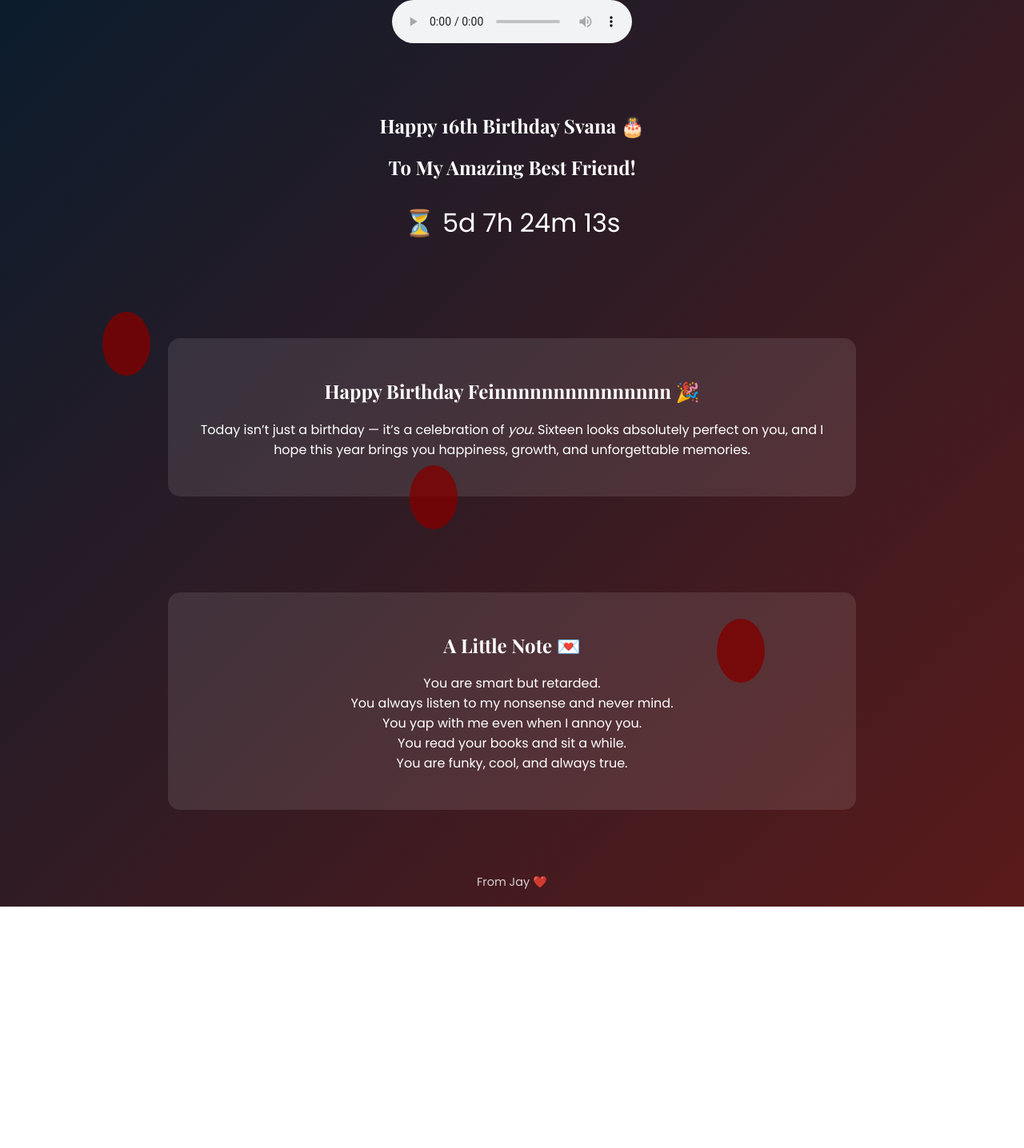
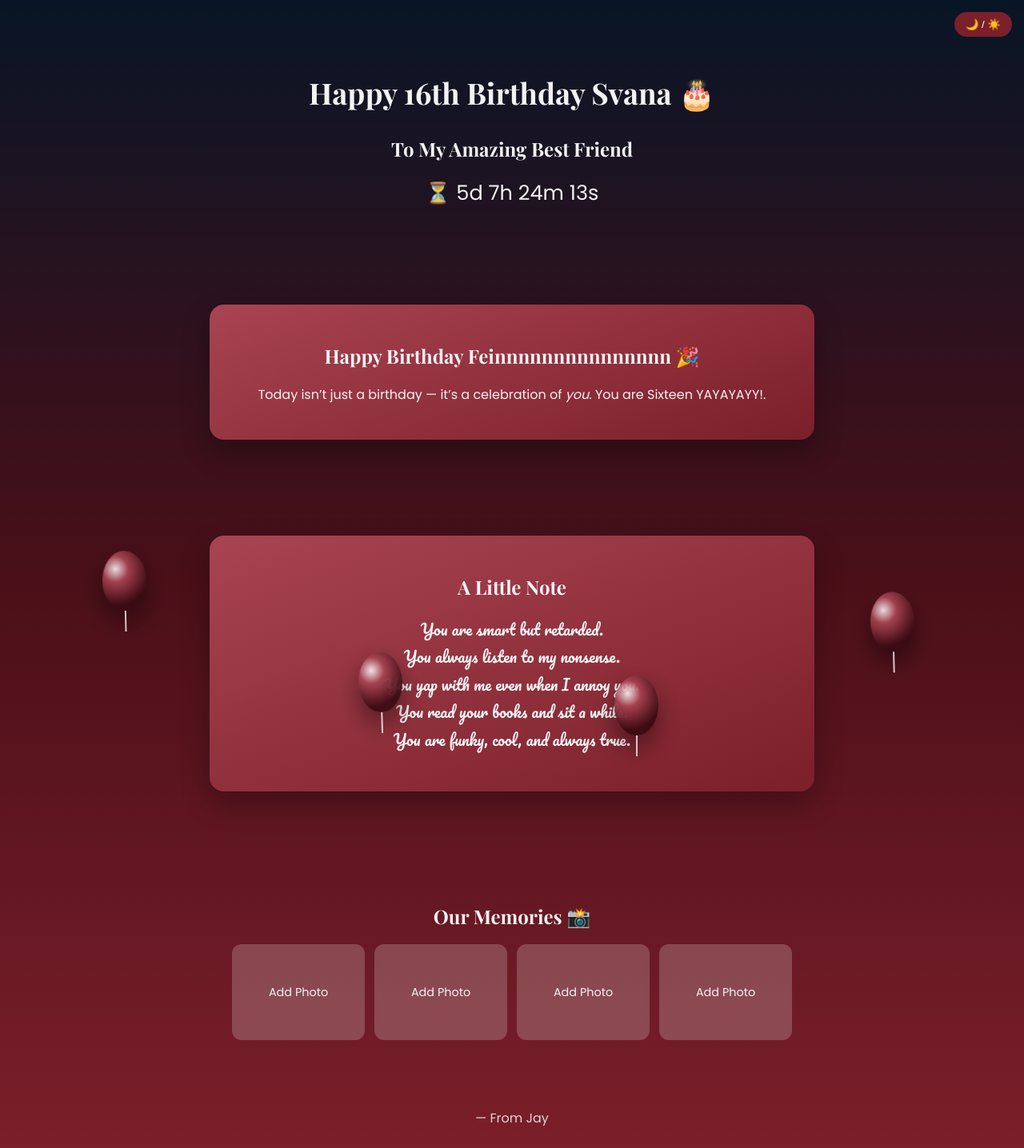
Before and after one commit to jpurohit54321-ux/pocketdynamite7788ax, a plain HTML site: page Untitled-1.html in a window 1280 px wide. Shown: the whole page at 80% size. Before the commit the page ends 1134 px from the top, so only its background shows below. Drawn offline with nearby package versions, Linux system fonts and the light colour scheme.

Commit message:
Update Untitled-1.html

```diff
--- a/Untitled-1.html
+++ b/Untitled-1.html
@@ -2,120 +2,201 @@
 <html lang="en">
 <head>
 <meta charset="UTF-8">
+<meta name="viewport" content="width=device-width, initial-scale=1.0">
 <title>Happy 16th Birthday Svana!</title>
 
-  <!-- Google Fonts -->
-  <link href="https://fonts.googleapis.com/css2?family=Playfair+Display:wght@500;700&family=Poppins:wght@300;400;600&display=swap" rel="stylesheet">
+<link href="https://fonts.googleapis.com/css2?family=Playfair+Display:wght@600;700&family=Poppins:wght@300;400;600&family=Pacifico&display=swap" rel="stylesheet">
 
 <style>
+:root {
+  --navy: #081526;
+  --maroon-dark: #4a0f18;
+  --maroon-mid: #7b1f2a;
+  --maroon-light: #a94452;
+  --gold: #f3f3f3;
+  --text: #f3f3f3;
+}
+
+body.light {
+  --navy: #f6f2f2;
+  --maroon-dark: #f2c4cb;
+  --maroon-mid: #e08c9a;
+  --maroon-light: #ffffff;
+  --text: #222;
+}
+
 body {
   margin: 0;
   font-family: 'Poppins', sans-serif;
-      background: linear-gradient(135deg, #0b1c2d, #5a1a1a);
-      color: white;
-      overflow-x: hidden;
+  background: linear-gradient(180deg,var(--navy),var(--maroon-dark),var(--maroon-mid));
+  color: var(--text);
   text-align: center;
+  transition: 0.4s;
 }
 
-    h1, h2 {
+h1,h2 {
   font-family: 'Playfair Display', serif;
 }
 
-    section {
-      padding: 60px 20px;
+h1 {
+  color: var(--gold);
+  font-size: 2.3rem;
 }
 
+section {
+  padding: 60px 16px;
+}
+
+/* Toggle */
+.toggle {
+  position: fixed;
+  top: 15px;
+  right: 15px;
+  padding: 8px 14px;
+  border-radius: 20px;
+  background: var(--maroon-mid);
+  color: white;
+  border: none;
+  cursor: pointer;
+}
+
+/* Countdown */
 .countdown {
-      font-size: 2rem;
-      margin-top: 30px;
+  font-size: 1.6rem;
 }
 
 .reveal {
   display: none;
-      font-size: 3rem;
-      margin-top: 30px;
-      animation: fadeIn 2s ease-in-out;
+  font-size: 2.5rem;
+  color: var(--gold);
+  animation: pop 1s ease infinite alternate;
 }
 
-    @keyframes fadeIn {
-      from { opacity: 0; transform: scale(0.8); }
-      to { opacity: 1; transform: scale(1); }
+@keyframes pop {
+  from { transform: scale(1); }
+  to { transform: scale(1.05); }
 }
 
-    .message, .letter {
-      max-width: 800px;
+/* Cards */
+.card {
+  max-width: 700px;
   margin: auto;
-      background: rgba(255,255,255,0.1);
-      padding: 30px;
-      border-radius: 15px;
+  padding: 28px;
+  border-radius: 18px;
+  background: linear-gradient(160deg,var(--maroon-light),var(--maroon-mid));
+  box-shadow: 0 15px 35px rgba(0,0,0,0.3);
 }
 
+/* Letter */
+.letter p {
+  font-family: 'Pacifico', cursive;
+  font-size: 1.2rem;
+  line-height: 1.8;
+}
+
+/* Gallery */
+.gallery {
+  display: grid;
+  grid-template-columns: repeat(auto-fit,minmax(120px,1fr));
+  gap: 12px;
+  max-width: 700px;
+  margin: auto;
+}
+
+.gallery div {
+  height: 120px;
+  background: rgba(255,255,255,0.2);
+  border-radius: 12px;
+  display: flex;
+  align-items: center;
+  justify-content: center;
+  font-size: 0.9rem;
+}
+
+
+/* BALLOONS – UPGRADED */
 .balloon {
   position: fixed;
-      bottom: -150px;
-      width: 60px;
-      height: 80px;
-      background: maroon;
+  bottom: -120px;
+  width: 55px;
+  height: 75px;
   border-radius: 50%;
-      animation: floatUp 10s infinite linear;
-      opacity: 0.8;
+  background:
+    radial-gradient(circle at 30% 30%,
+      rgba(255,255,255,0.9),
+      var(--maroon-light) 25%,
+      var(--maroon-dark) 70%);
+  box-shadow:
+    inset -8px -12px 20px rgba(0,0,0,0.25),
+    0 15px 30px rgba(0,0,0,0.45);
+  animation: floatUp 16s infinite ease-in;
+  opacity: 0.95;
+}
+
+.balloon::after {
+  content: '';
+  position: absolute;
+  bottom: -26px;
+  left: 50%;
+  width: 2px;
+  height: 26px;
+  background: rgba(255,255,255,0.8);
+  transform: translateX(-50%);
 }
 
 @keyframes floatUp {
-      from { transform: translateY(0); }
-      to { transform: translateY(-120vh); }
+  from { transform: translateY(0) rotate(-2deg); }
+  to { transform: translateY(-140vh) rotate(3deg); }
 }
 
 footer {
-      padding: 20px;
-      font-size: 0.9rem;
-      opacity: 0.8;
+  padding: 25px;
+  opacity: 0.85;
+}
+
+/* Fireworks canvas */
+canvas {
+  position: fixed;
+  inset: 0;
+  pointer-events: none;
 }
 </style>
 </head>
 
 <body>
 
-<!-- 🎶 Background Music -->
-<!-- NOTE: Autoplay may be blocked until user clicks -->
-<audio controls loop>
-  <source src="music.mp3" type="audio/mpeg">
-  Your browser does not support the audio element.
-</audio>
+<button class="toggle" onclick="toggleTheme()">🌙 / ☀️</button>
 
-<!-- 🎈 Balloons -->
-<div class="balloon" style="left:10%; animation-delay:0s;"></div>
-<div class="balloon" style="left:40%; animation-delay:2s;"></div>
-<div class="balloon" style="left:70%; animation-delay:4s;"></div>
+<canvas id="fireworks"></canvas>
 
-<!-- 🎂 HERO -->
+<!-- Balloons -->
+<div class="balloon" style="left:10%"></div>
+<div class="balloon" style="left:35%;animation-delay:3s"></div>
+<div class="balloon" style="left:60%;animation-delay:6s"></div>
+<div class="balloon" style="left:85%;animation-delay:1s"></div>
 <section>
   <h1>Happy 16th Birthday Svana 🎂</h1>
-  <h2>To My Amazing Best Friend!</h2>
-
+  <h2>To My Amazing Best Friend</h2>
   <div class="countdown" id="countdown">Counting down...</div>
-  <div class="reveal" id="reveal">✨ SHE’S OFFICIALLY 16 ✨</div>
+  <div class="reveal" id="reveal">🎂✨ SHE’S OFFICIALLY 16 ✨🎂</div>
 </section>
 
-<!-- 💌 MESSAGE -->
 <section>
-  <div class="message">
+  <div class="card">
     <h2>Happy Birthday Feinnnnnnnnnnnnnnn 🎉</h2>
     <p>
       Today isn’t just a birthday — it’s a celebration of <em>you</em>.
-      Sixteen looks absolutely perfect on you, and I hope this year brings you
-      happiness, growth, and unforgettable memories.
+      You are Sixteen YAYAYAYY!.
     </p>
   </div>
 </section>
 
-<!-- 💖 LETTER -->
 <section>
-  <div class="letter">
-    <h2>A Little Note 💌</h2>
+  <div class="card letter">
+    <h2>A Little Note </h2>
     <p>
       You are smart but retarded.<br>
-      You always listen to my nonsense and never mind.<br>
+      You always listen to my nonsense.<br>
       You yap with me even when I annoy you.<br>
       You read your books and sit a while.<br>
       You are funky, cool, and always true.
@@ -123,45 +204,65 @@
   </div>
 </section>
 
-<footer>
-  From Jay ❤️
-</footer>
+<section>
+  <h2>Our Memories 📸</h2>
+  <div class="gallery">
+    <div>Add Photo</div>
+    <div>Add Photo</div>
+    <div>Add Photo</div>
+    <div>Add Photo</div>
+  </div>
+</section>
 
-<!-- ⏳ Countdown Script -->
+<footer>— From Jay </footer>
+
 <script>
-  function getNextBirthday() {
-    const now = new Date();
-    let year = now.getFullYear();
-
-    // December = 11 (months are 0-based)
-    let birthday = new Date(year, 11, 31, 0, 0, 0);
-
-    if (birthday < now) {
-      birthday = new Date(year + 1, 11, 31, 0, 0, 0);
-    }
-    return birthday;
+/* Theme Toggle */
+function toggleTheme(){
+  document.body.classList.toggle("light");
 }
 
-  const birthday = getNextBirthday();
-  const countdownEl = document.getElementById("countdown");
-  const revealEl = document.getElementById("reveal");
+/* Countdown */
+const birthday = new Date(new Date().getFullYear(),11,31);
+const countdown = document.getElementById("countdown");
+const reveal = document.getElementById("reveal");
 
-  setInterval(() => {
-    const now = new Date();
-    const diff = birthday - now;
+setInterval(()=>{
+  const diff = birthday - new Date();
+  if(diff <= 0){
+    countdown.style.display="none";
+    reveal.style.display="block";
+    startFireworks();
+  } else {
+    const d=Math.floor(diff/86400000);
+    const h=Math.floor(diff/3600000%24);
+    const m=Math.floor(diff/60000%60);
+    const s=Math.floor(diff/1000%60);
+    countdown.textContent=`⏳ ${d}d ${h}h ${m}m ${s}s`;
+  }
+},1000);
 
-    if (diff <= 0) {
-      countdownEl.style.display = "none";
-      revealEl.style.display = "block";
-    } else {
-      const days = Math.floor(diff / (1000 * 60 * 60 * 24));
-      const hours = Math.floor((diff / (1000 * 60 * 60)) % 24);
-      const minutes = Math.floor((diff / (1000 * 60)) % 60);
-      const seconds = Math.floor((diff / 1000) % 60);
+/* Fireworks */
+function startFireworks(){
+  const c=document.getElementById("fireworks");
+  const ctx=c.getContext("2d");
+  c.width=innerWidth; c.height=innerHeight;
 
-      countdownEl.innerHTML = `⏳ ${days}d ${hours}h ${minutes}m ${seconds}s`;
+  setInterval(()=>{
+    ctx.clearRect(0,0,c.width,c.height);
+    for(let i=0;i<80;i++){
+      ctx.beginPath();
+      ctx.arc(
+        Math.random()*c.width,
+        Math.random()*c.height,
+        Math.random()*3,
+        0,Math.PI*2
+      );
+      ctx.fillStyle=`hsl(${Math.random()*360},100%,60%)`;
+      ctx.fill();
     }
-  }, 1000);
+  },200);
+}
 </script>
 
 </body>
```
Lines whose indentation alone changed are shown as unchanged.
